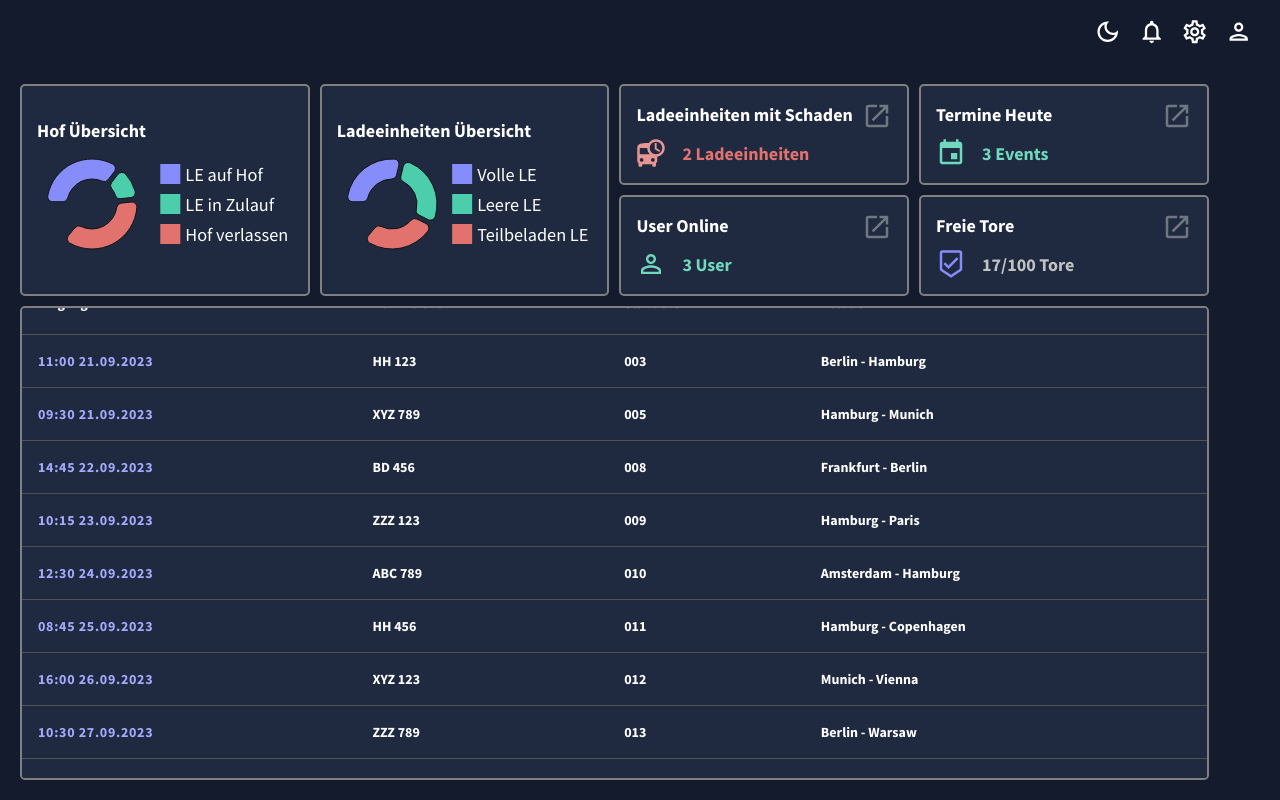
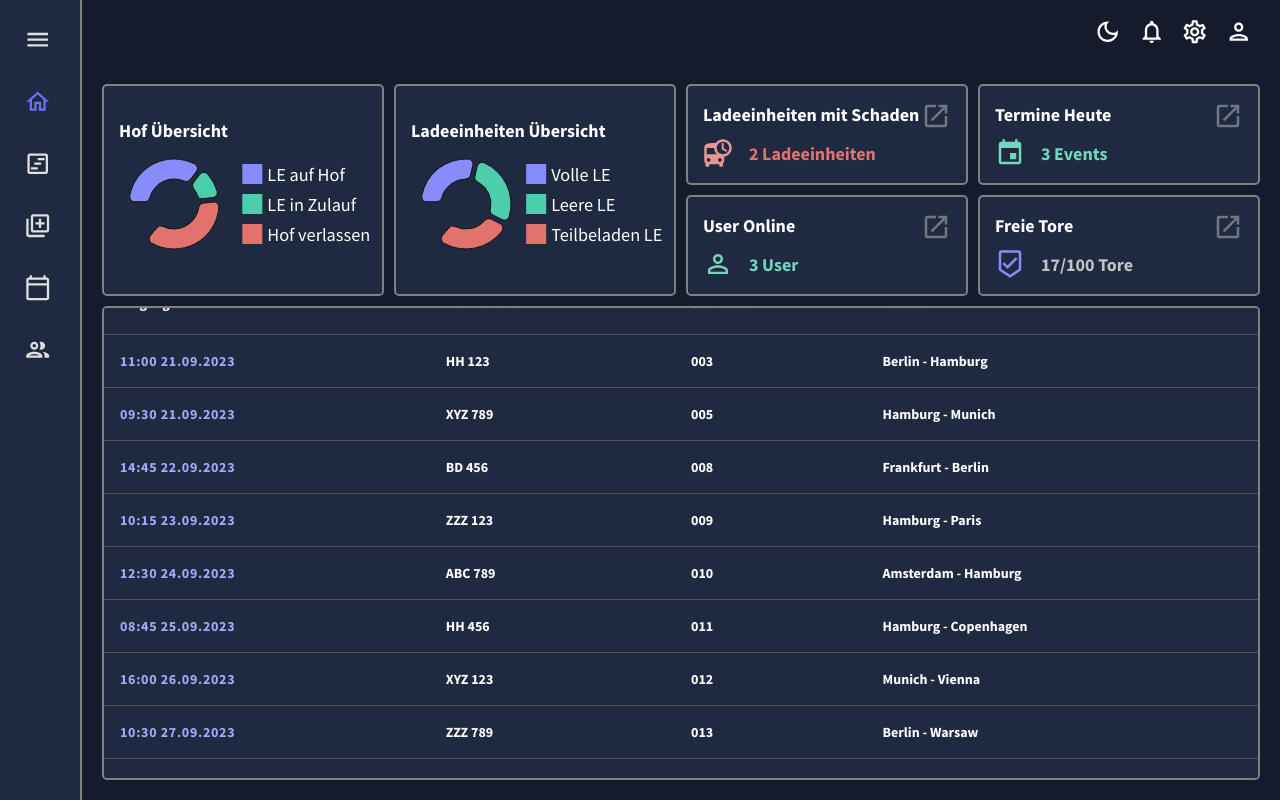
Before and after one commit to crowtek/Data-Visualization-Tool, a React (Create React App) app: page / in a window 1280 px wide. Built offline with nearby package versions, Linux system fonts and the light colour scheme.

Commit message:
changed the screen SIze varible for the breakpoint

```diff
--- a/src/scenes/global/Sidebar.jsx
+++ b/src/scenes/global/Sidebar.jsx
@@ -19,7 +19,7 @@ import Item from "./SidebarMenuItem";
 const Sidebar = () => {
   const theme = useTheme();
   const colors = tokens(theme.palette.mode);
-  const mobileScreen = useMediaQuery(theme.breakpoints.down("md"));
+  const mobileScreen = useMediaQuery(theme.breakpoints.down("sm"));
   const [isCollapsed, setIsCollapsed] = useState(true);
 
   return (
```
